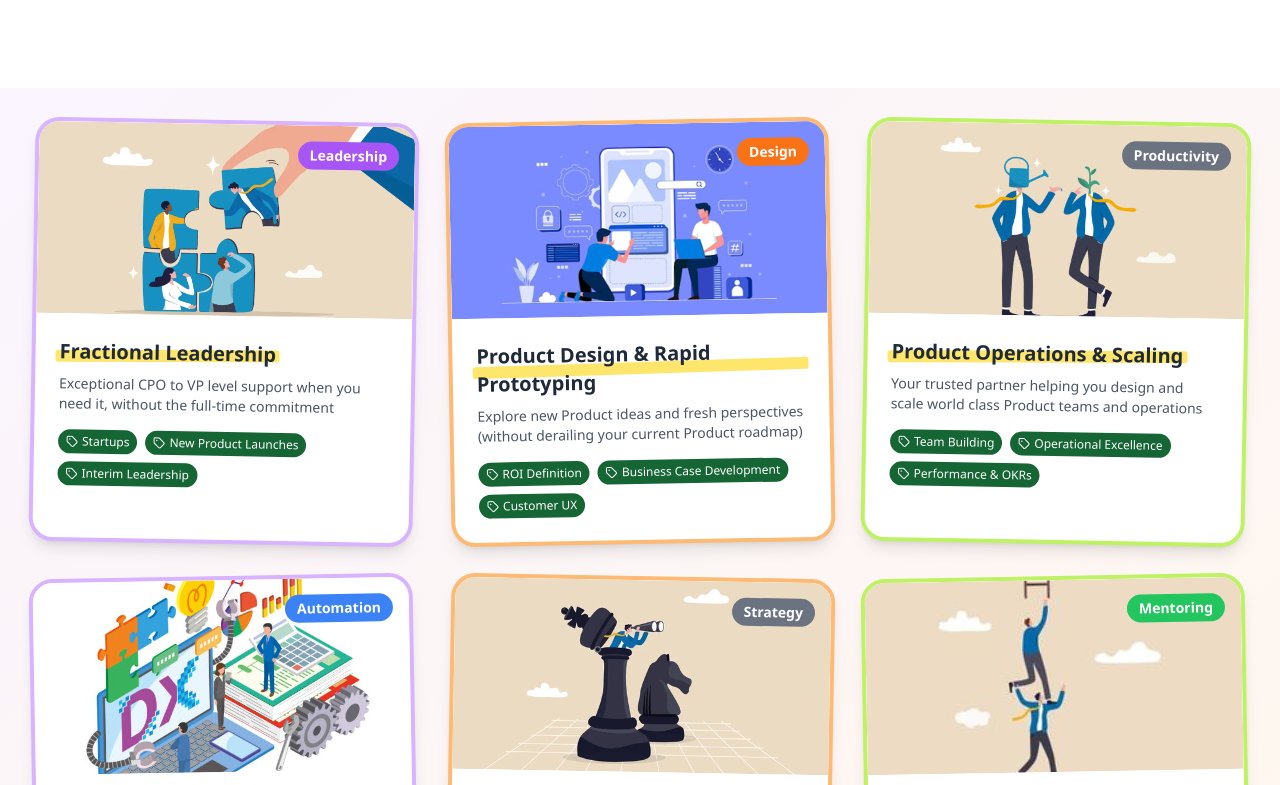
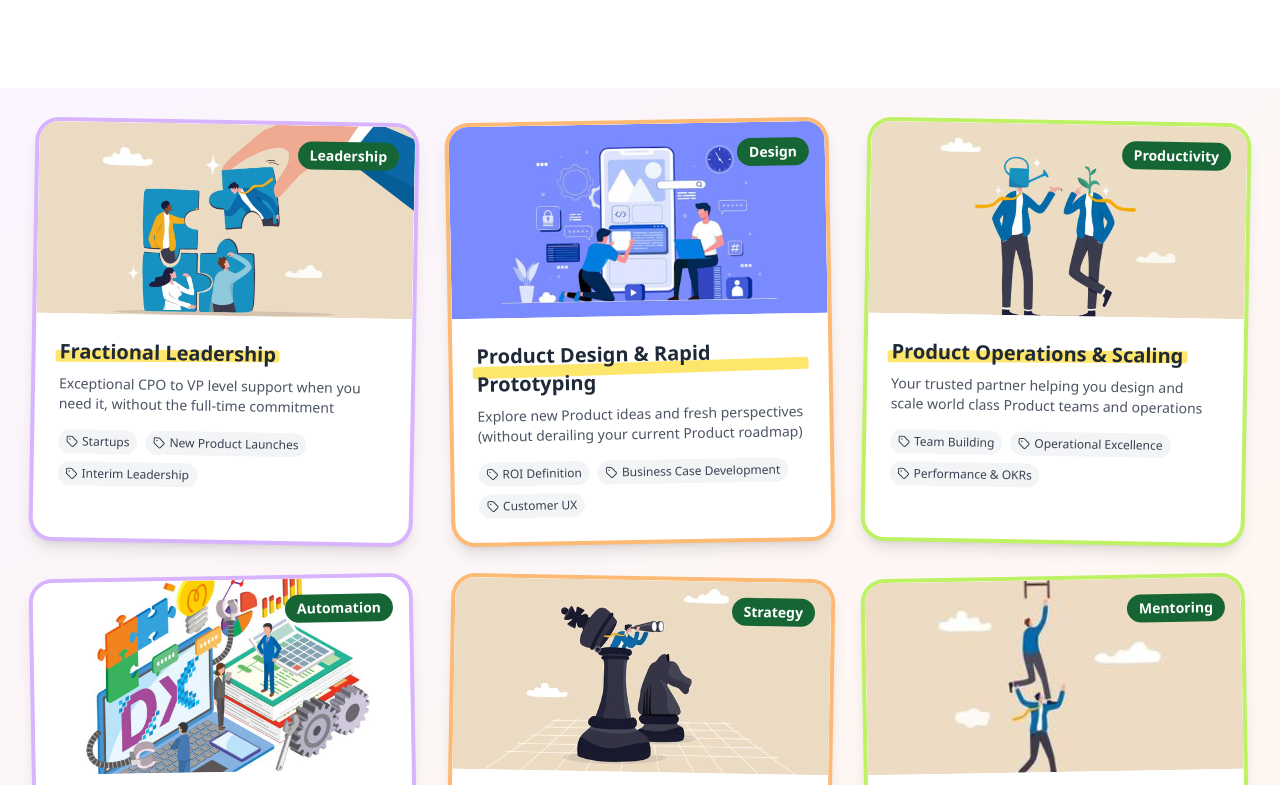
Before and after one commit to pascuajo/design-code-launchpad, a React app: page / in a window 1280 px wide. Shown: the part 1260-2045 px from the top of the page. Built offline with nearby package versions, Linux system fonts and the light colour scheme; the HTML template or start-up script is replaced by a standard one.

Commit message:
Revert tag color change
Reverted the color of the tags to their original color. The pill in the top right corner of each card has been updated to dark green.

```diff
--- a/src/components/Images/Servicesv2/ImageLibrary.tsx
+++ b/src/components/Images/Servicesv2/ImageLibrary.tsx
@@ -65,7 +65,7 @@ export function ImageLibrary({
               <div className="relative h-48 overflow-hidden">
                 <img src={image.url} alt={image.title} className="w-full h-full object-cover transition-transform hover:scale-110" />
                 <div className="absolute top-4 right-4">
-                  <div className={`px-3 py-1 rounded-full text-sm font-bold text-white ${image.category === 'Leadership' ? 'bg-purple-500' : image.category === 'Design' ? 'bg-orange-500' : image.category === 'Coaching' ? 'bg-lime-500' : image.category === 'Automation' ? 'bg-blue-500' : image.category === 'Mentoring' ? 'bg-green-500' : 'bg-gray-500'}`}>
+                  <div className="px-3 py-1 rounded-full text-sm font-bold text-white bg-green-800">
                     {image.category}
                   </div>
                 </div>
@@ -80,7 +80,7 @@ export function ImageLibrary({
                 </p>
                 {/* Tags */}
                 <div className="flex flex-wrap gap-2">
-                   {image.tags.map(tag => <span key={tag} className="inline-flex items-center gap-1 px-2 py-1 bg-green-800 text-white rounded-full text-xs font-medium">
+                   {image.tags.map(tag => <span key={tag} className="inline-flex items-center gap-1 px-2 py-1 bg-gray-100 text-gray-700 rounded-full text-xs font-medium">
                        <Tag className="w-3 h-3" />
                        {tag}
                      </span>)}
```
